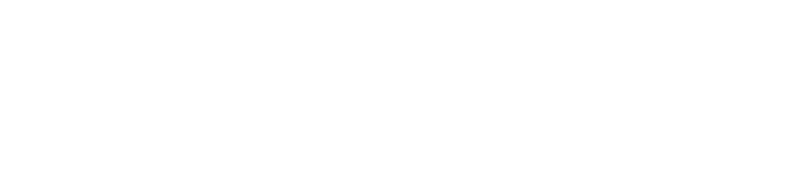
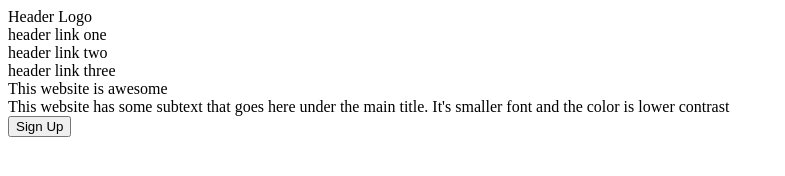
Before and after one commit to Wanderwool/landing-first, a plain HTML site: page index.html in a window 1280 px wide. Shown: the whole page, without its empty margins (0-785 px from the left). Drawn offline with Linux system fonts and the light colour scheme.

Commit message:
Create header html

```diff
--- a/index.html
+++ b/index.html
@@ -9,6 +9,19 @@
     <title>Document</title>
 </head>
 <body>
-
+    <div class="header">
+        <div class="logo">
+            Header Logo
+        </div>
+        <div class="links">
+            <div></a>header link one</a></div>
+            <div></a>header link two</a></div>
+            <div><a>header link three</a></div>
+        </div>
+        <div>This website is awesome</div>
+        <div>This website has some subtext that goes here under the main title. It's smaller font and the color is lower contrast</div>
+        <button>Sign Up</button>
+        <img class="img">
+    </div>
 </body>
 </html>
```
